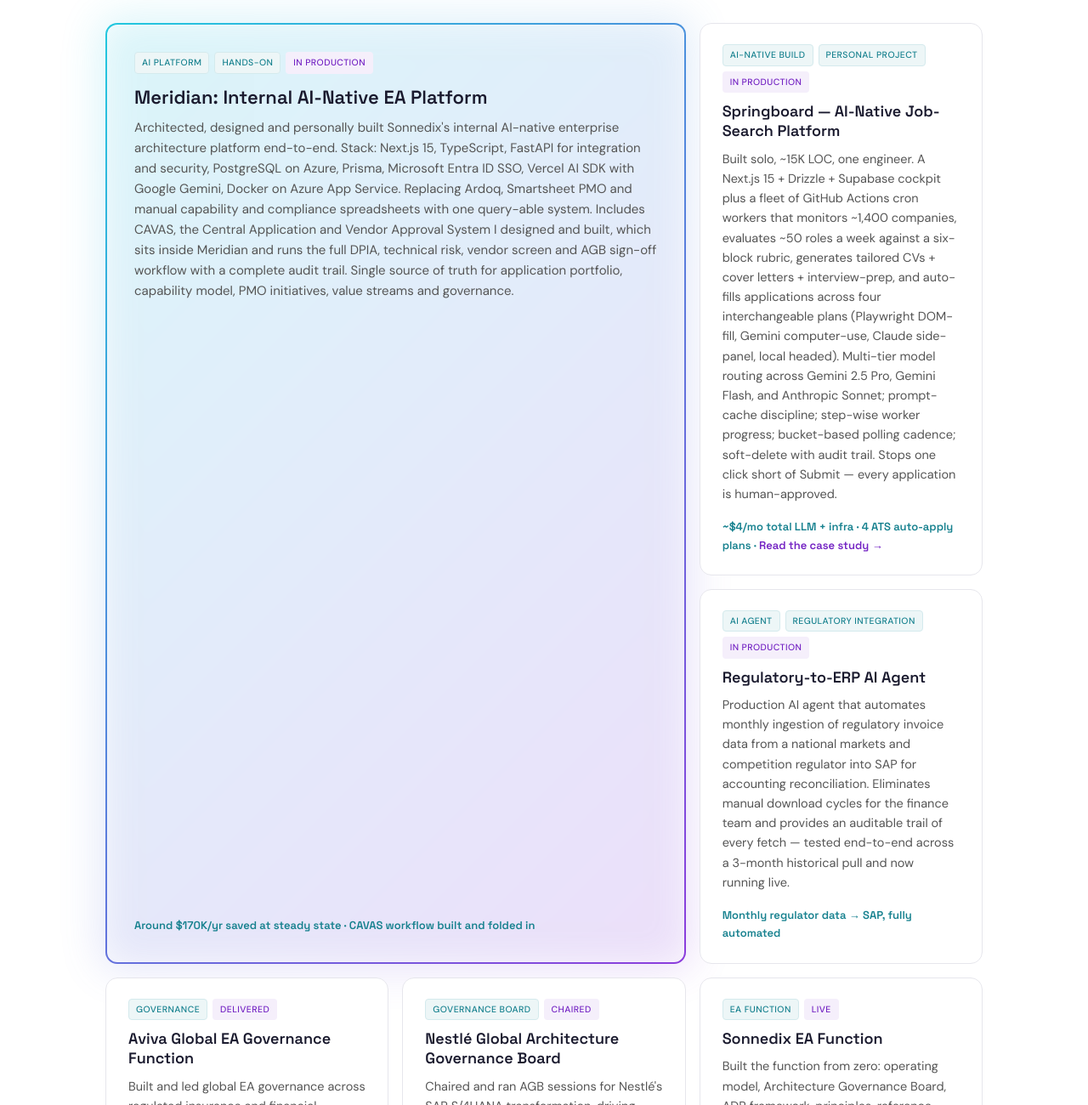
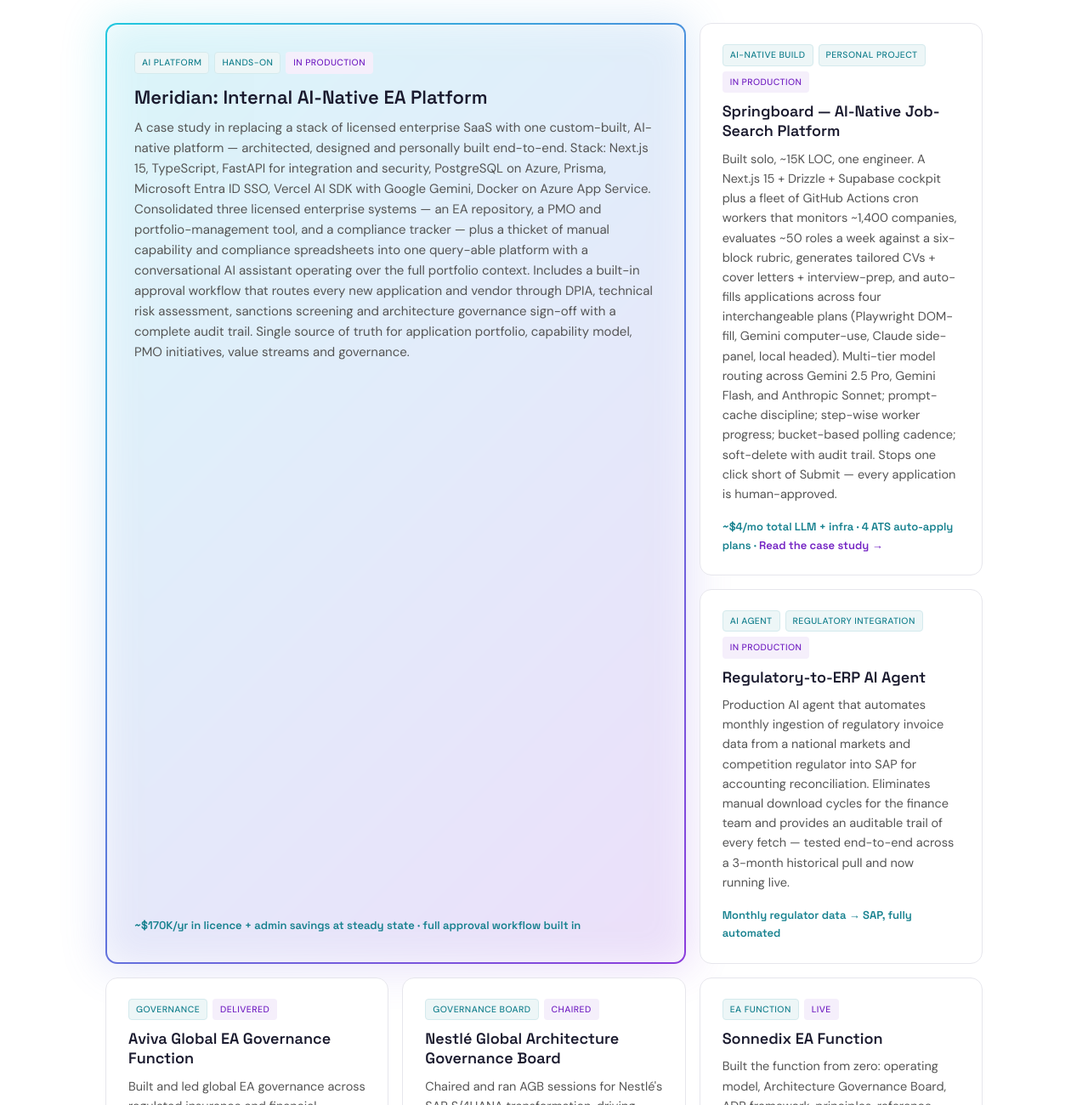
Before and after one commit to Bulchandani/tarun-bulchandanis-com, an Eleventy site: page index.html in a window 1280 px wide. Shown: the part 3875-5175 px from the top of the page at 85% size. Built offline with nearby package versions, Linux system fonts and the light colour scheme; Eleventy itself is replaced by a stand-in of ours; files that its build step writes are made by us from their sources.

Commit message:
Rewrite Meridian project card as a generic SaaS-replacement case study
Drops references to Sonnedix, Ardoq, Smartsheet and CAVAS. Reframes
Meridian as a case study in replacing a stack of licensed enterprise
SaaS (EA repository + PMO/portfolio tool + compliance tracker + many
spreadsheets) with one custom-built, AI-native platform.

Kept: the technical stack, the consolidated capabilities, the approval
workflow with DPIA / technical risk / sanctions screening / governance
sign-off, the savings figure ($170K/yr), and the "personally built
end-to-end" framing.

```diff
--- a/index.html
+++ b/index.html
@@ -923,8 +923,8 @@
             <span class="tag tag-status">In Production</span>
           </div>
           <h3 class="project-title">Meridian: Internal AI-Native EA Platform</h3>
-          <p class="project-desc">Architected, designed and personally built Sonnedix's internal AI-native enterprise architecture platform end-to-end. Stack: Next.js 15, TypeScript, FastAPI for integration and security, PostgreSQL on Azure, Prisma, Microsoft Entra ID SSO, Vercel AI SDK with Google Gemini, Docker on Azure App Service. Replacing Ardoq, Smartsheet PMO and manual capability and compliance spreadsheets with one query-able system. Includes CAVAS, the Central Application and Vendor Approval System I designed and built, which sits inside Meridian and runs the full DPIA, technical risk, vendor screen and AGB sign-off workflow with a complete audit trail. Single source of truth for application portfolio, capability model, PMO initiatives, value streams and governance.</p>
-          <div class="project-metric">Around $170K/yr saved at steady state · CAVAS workflow built and folded in</div>
+          <p class="project-desc">A case study in replacing a stack of licensed enterprise SaaS with one custom-built, AI-native platform &mdash; architected, designed and personally built end-to-end. Stack: Next.js 15, TypeScript, FastAPI for integration and security, PostgreSQL on Azure, Prisma, Microsoft Entra ID SSO, Vercel AI SDK with Google Gemini, Docker on Azure App Service. Consolidated three licensed enterprise systems &mdash; an EA repository, a PMO and portfolio-management tool, and a compliance tracker &mdash; plus a thicket of manual capability and compliance spreadsheets into one query-able platform with a conversational AI assistant operating over the full portfolio context. Includes a built-in approval workflow that routes every new application and vendor through DPIA, technical risk assessment, sanctions screening and architecture governance sign-off with a complete audit trail. Single source of truth for application portfolio, capability model, PMO initiatives, value streams and governance.</p>
+          <div class="project-metric">~$170K/yr in licence + admin savings at steady state · full approval workflow built in</div>
         </div>
 
         <div class="project-card reveal">
```
